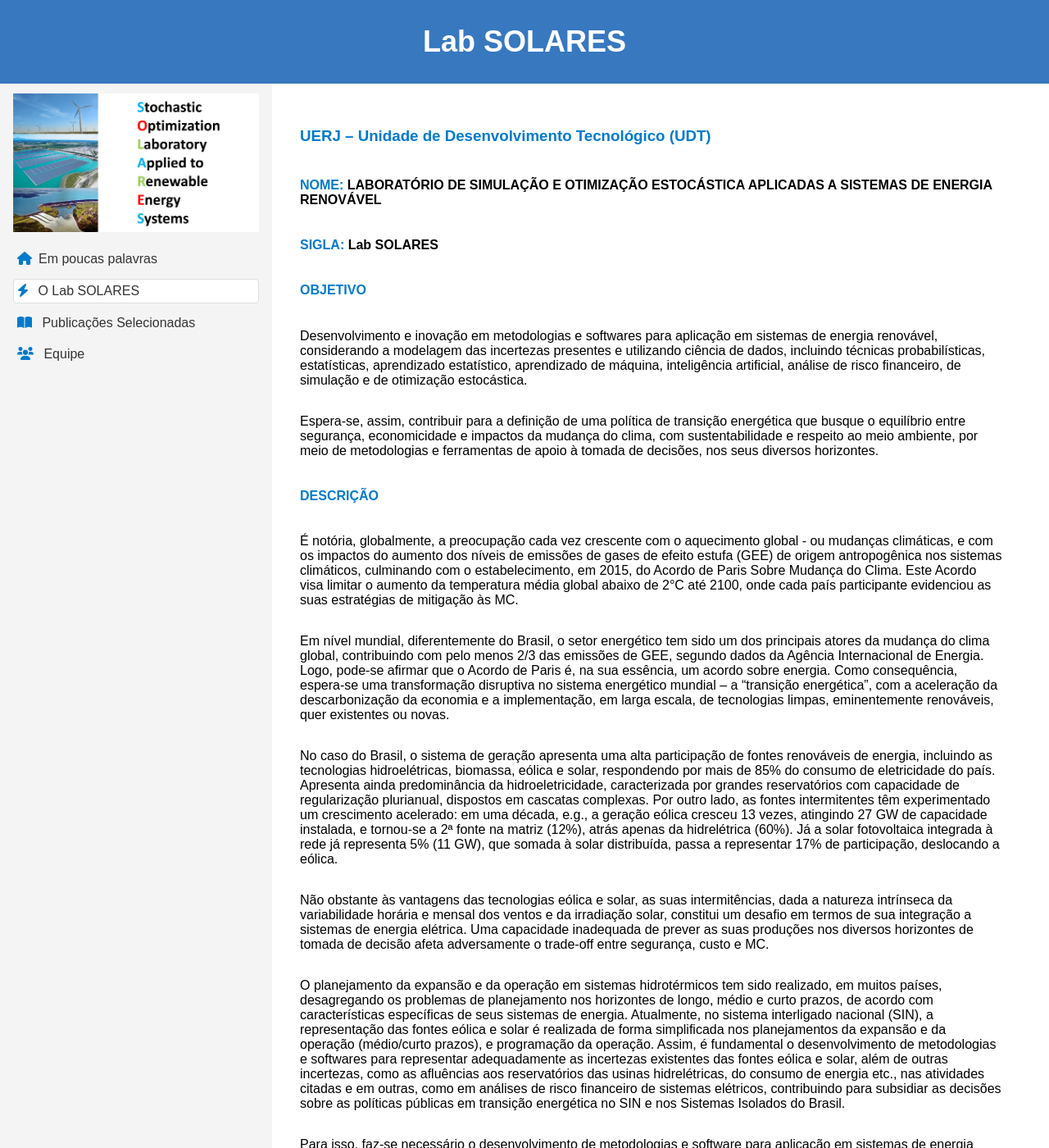
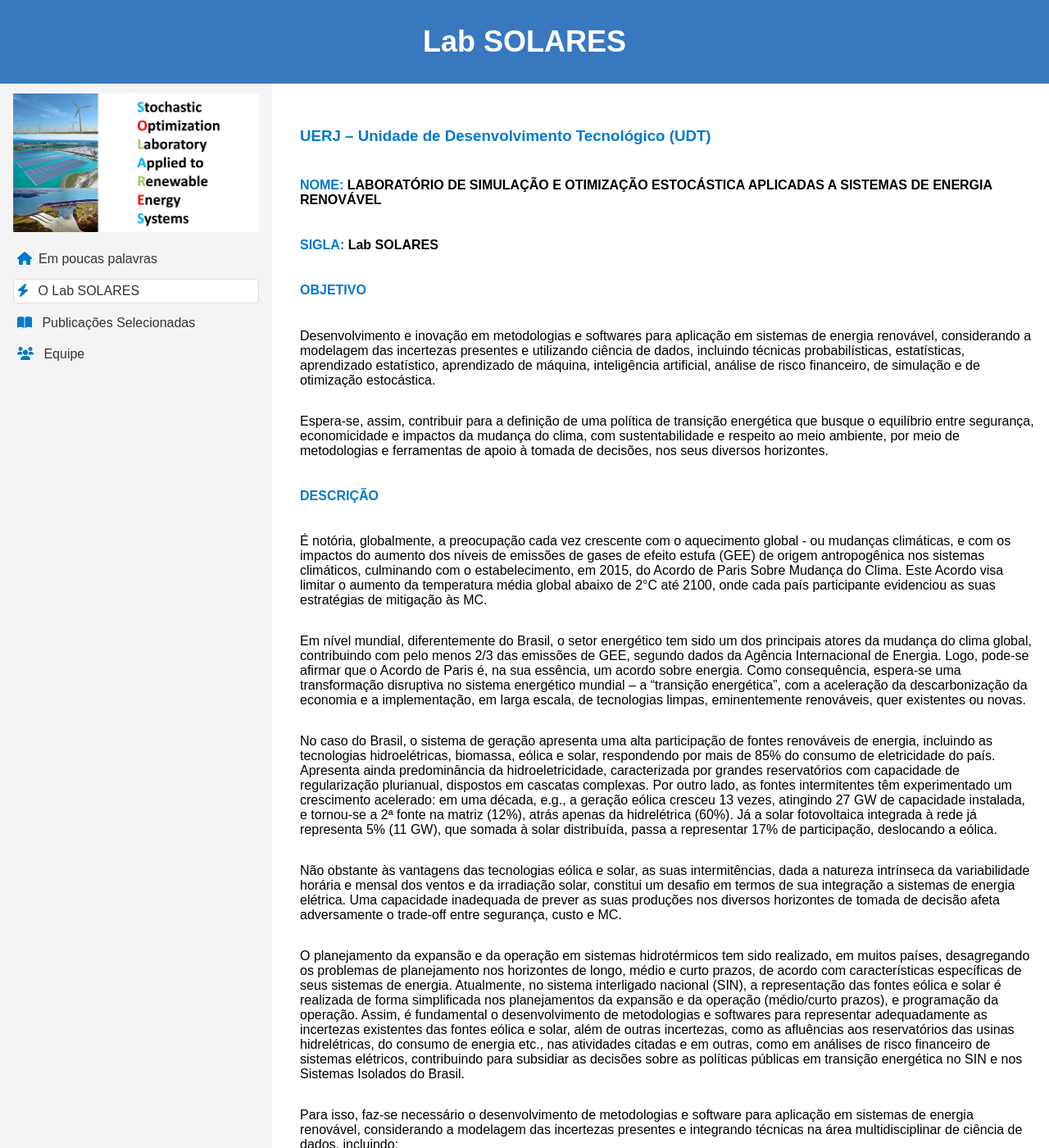
Before and after one commit to LabSolares-UERJ/main, a Jekyll site: the page built from documentation/oLabSOLARES_old.html, in a window 1280 px wide and 1400 px high. Shown: the whole window at 82% size. Built offline with Jekyll 4.4.1, drawn with Linux system fonts in a browser that asks for light colours.

Commit message:
Update main.css

```diff
--- a/assets/main.css
+++ b/assets/main.css
@@ -5,6 +5,7 @@
     margin: 0;
     padding: 0;
     font-family: Arial, sans-serif;
+    overflow-x: hidden; /* Evita o scroll horizontal */
 }
 
 header {
@@ -47,10 +48,12 @@
 
 .container_2 {
     display: flex;
-    flex-direction: column; /* Alinha os itens em uma coluna vertical */
+    flex-direction: column;
     flex-grow: 1;
     padding: 20px;
-    min-width: 800px; /* Definindo uma largura mínima para o contêiner principal */
+    width: 100%;
+    max-width: 1200px; /* Define uma largura máxima para grandes telas */
+    margin: 0 auto; /* Centraliza o contêiner em telas maiores */
 }
 
 .index {
```
